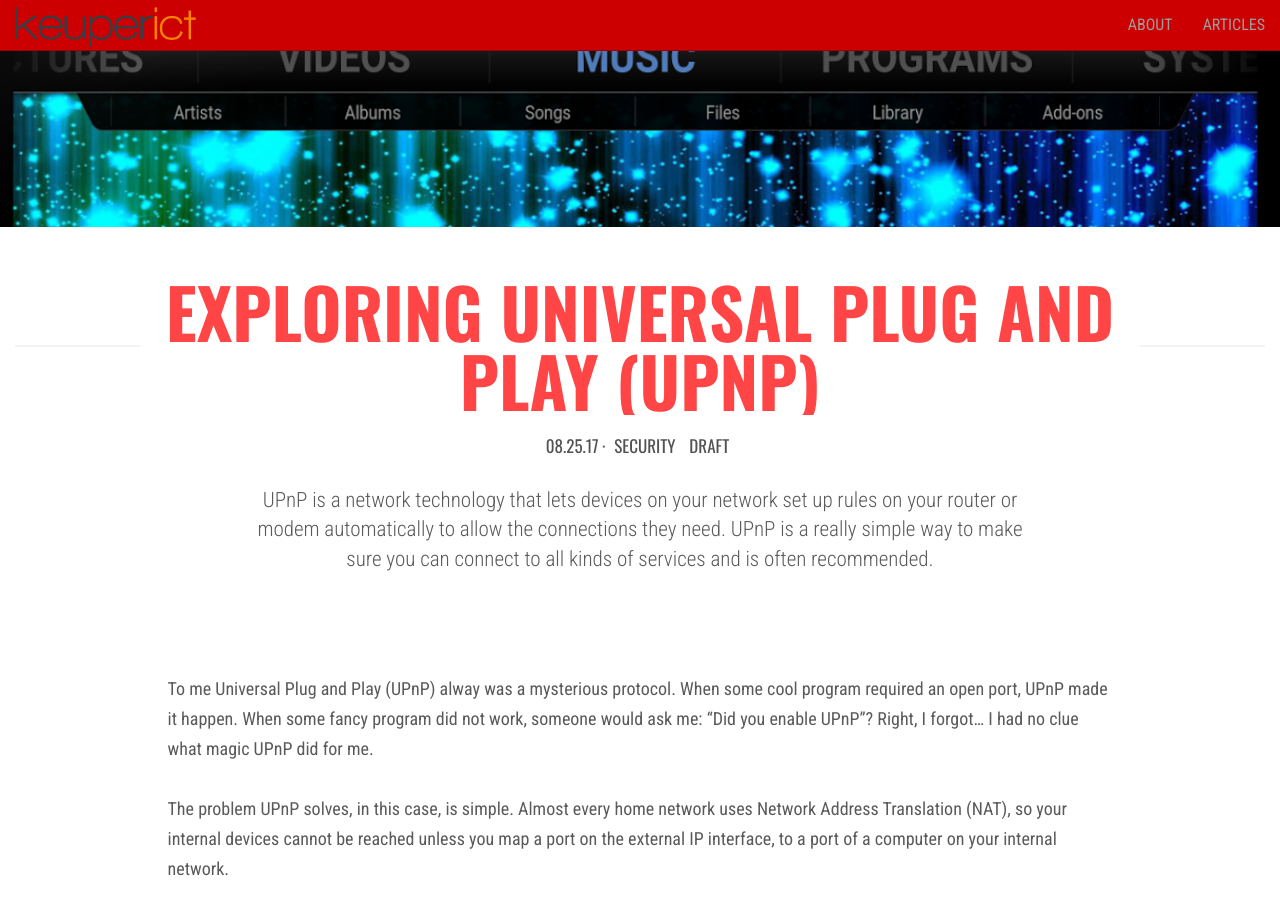
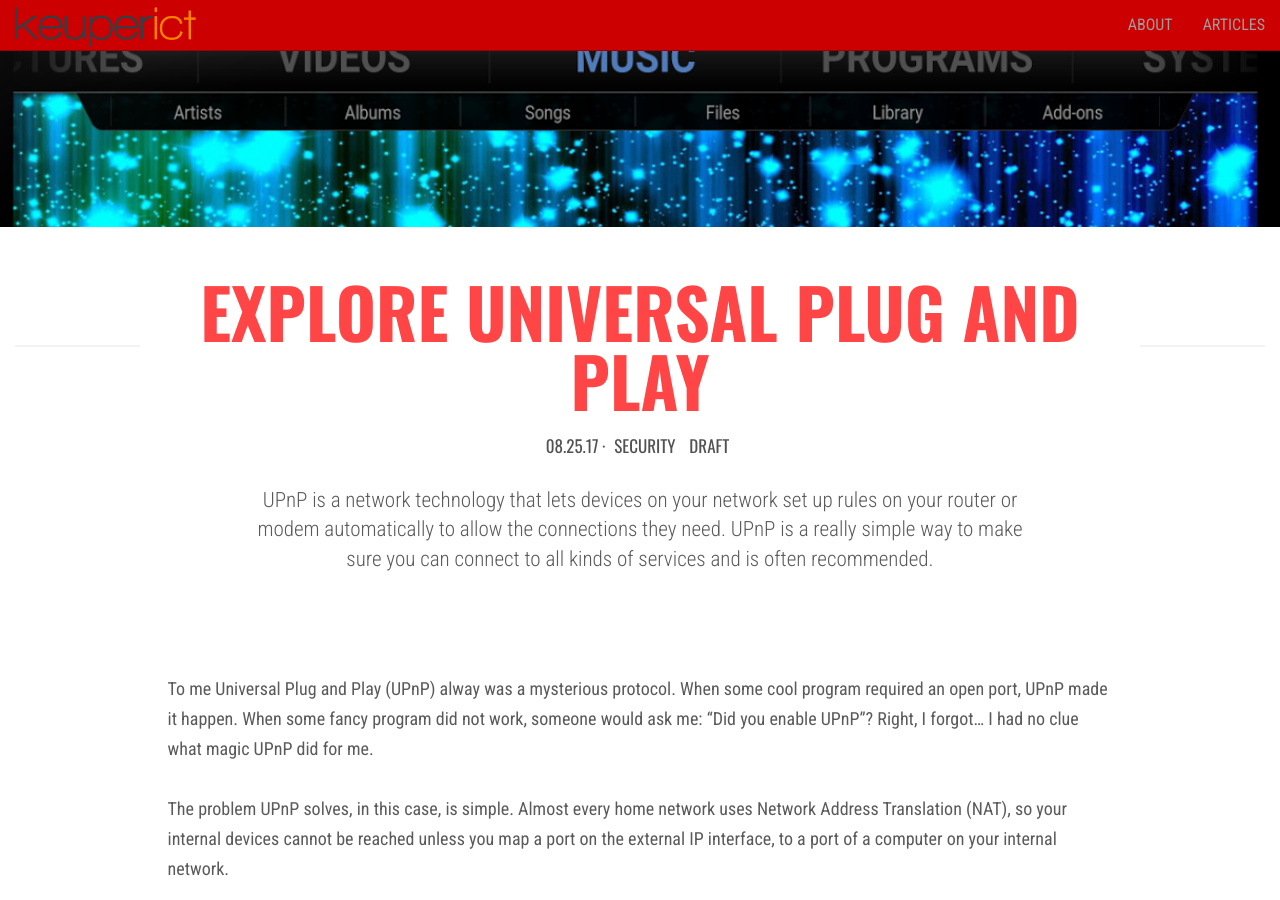
Before and after one commit to jkeuper/jkeuper.github.io, a Jekyll site: the page built from _posts/2017-08-25-exploring-upnp.md, in a window 1280 px wide and 900 px high, scrolled down 324 px. Built offline with Jekyll 4.4.1, drawn with Linux system fonts in a browser that asks for light colours; nearby versions of some CDN libraries.

Commit message:
Fixed title length

```diff
--- a/_posts/2017-08-25-exploring-upnp.md
+++ b/_posts/2017-08-25-exploring-upnp.md
@@ -1,6 +1,6 @@
 ---
 layout: inner
-title: 'Exploring Universal Plug and Play (UPnP)'
+title: 'Explore Universal Plug and Play'
 date: 2017-08-25 02:37
 categories: security draft
 tags: upnp hack draft
```
